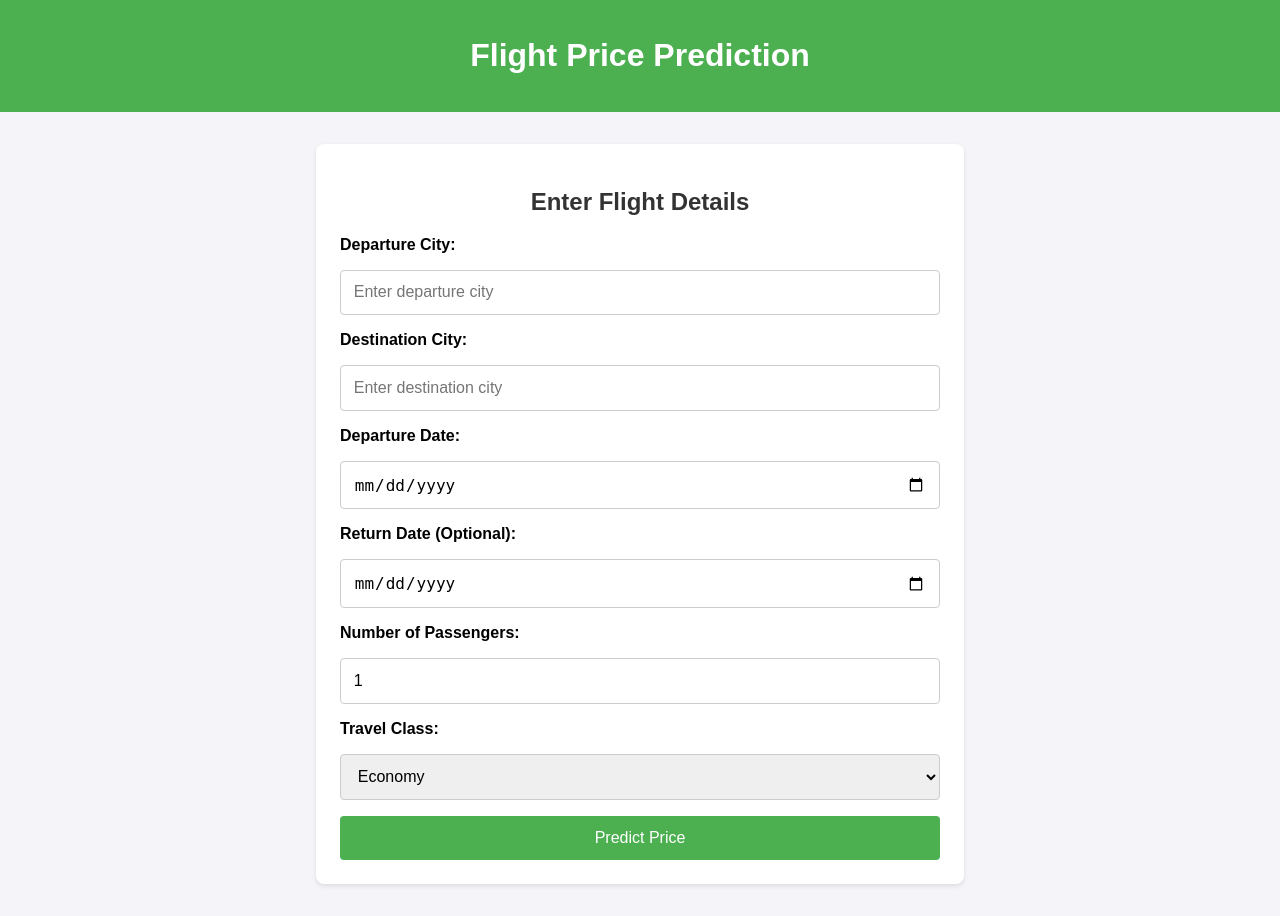
After one commit to amitverma2699/Flight_Fare_Prediction, a Python web app: template templates/form.html in a window 1280 px wide. The commit adds this page. Run offline with Jinja, Linux system fonts and the light colour scheme; the template is opened without the code that fills it, so the values that code supplies are empty.

Commit message:
update code

```diff
--- /dev/null
+++ b/templates/form.html
@@ -0,0 +1,99 @@
+<!DOCTYPE html>
+<html lang="en">
+<head>
+    <meta charset="UTF-8">
+    <meta name="viewport" content="width=device-width, initial-scale=1.0">
+    <title>Flight Price Prediction</title>
+    <style>
+        body {
+            font-family: Arial, sans-serif;
+            margin: 0;
+            padding: 0;
+            background-color: #f4f4f9;
+        }
+
+        header {
+            background-color: #4CAF50;
+            color: white;
+            text-align: center;
+            padding: 1rem 0;
+        }
+
+        .container {
+            max-width: 600px;
+            margin: 2rem auto;
+            padding: 1.5rem;
+            background: white;
+            box-shadow: 0 2px 4px rgba(0, 0, 0, 0.1);
+            border-radius: 8px;
+        }
+
+        h2 {
+            text-align: center;
+            color: #333;
+        }
+
+        form {
+            display: flex;
+            flex-direction: column;
+            gap: 1rem;
+        }
+
+        label {
+            font-weight: bold;
+        }
+
+        input, select, button {
+            padding: 0.8rem;
+            font-size: 1rem;
+            border: 1px solid #ccc;
+            border-radius: 4px;
+        }
+
+        button {
+            background-color: #4CAF50;
+            color: white;
+            border: none;
+            cursor: pointer;
+            transition: background-color 0.3s ease;
+        }
+
+        button:hover {
+            background-color: #45a049;
+        }
+    </style>
+</head>
+<body>
+    <header>
+        <h1>Flight Price Prediction</h1>
+    </header>
+    <div class="container">
+        <h2>Enter Flight Details</h2>
+        <form action="/predict" method="POST">
+            <label for="departure-city">Departure City:</label>
+            <input type="text" id="departure-city" name="departure_city" placeholder="Enter departure city" required>
+
+            <label for="destination-city">Destination City:</label>
+            <input type="text" id="destination-city" name="destination_city" placeholder="Enter destination city" required>
+
+            <label for="departure-date">Departure Date:</label>
+            <input type="date" id="departure-date" name="departure_date" required>
+
+            <label for="return-date">Return Date (Optional):</label>
+            <input type="date" id="return-date" name="return_date">
+
+            <label for="passengers">Number of Passengers:</label>
+            <input type="number" id="passengers" name="passengers" min="1" value="1" required>
+
+            <label for="class">Travel Class:</label>
+            <select id="class" name="travel_class" required>
+                <option value="Economy">Economy</option>
+                <option value="Business">Business</option>
+                <option value="First Class">First Class</option>
+            </select>
+
+            <button type="submit">Predict Price</button>
+        </form>
+    </div>
+</body>
+</html>
--- a/templates/index.html
+++ b/templates/index.html
@@ -88,7 +88,7 @@
     </div> -->
 
          <button>Sumit</button>
-        <span class="span1">Your Flight Price is Rs.8385.75</span>
+        <span class="span1">Your Flight Price: </span>
      </div>
 
 </body>
```
Also changed, not shown: 1 other file.
